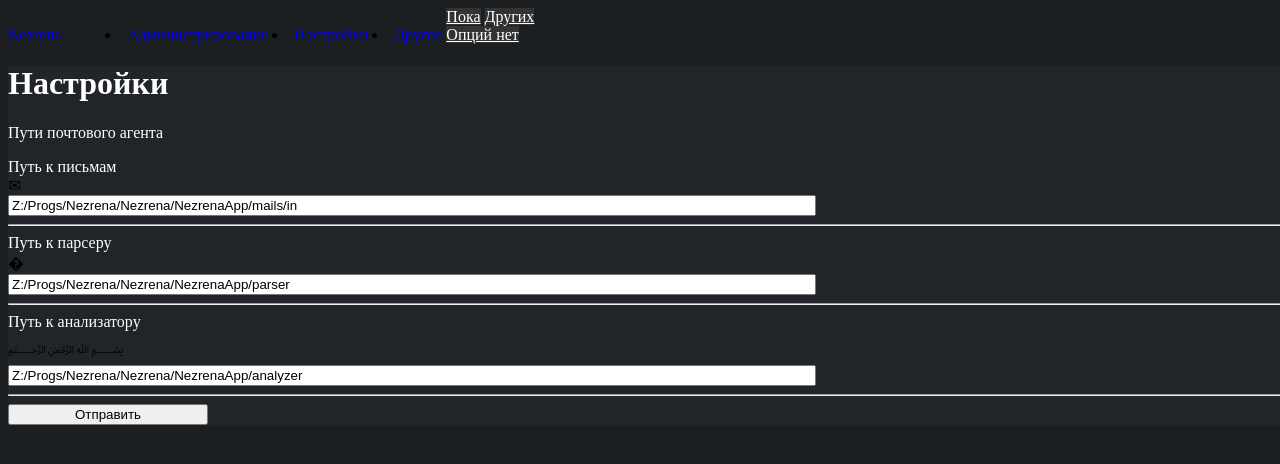
After one commit to Casy7/Nezrena, a Django app: page /settings/ in a window 1280 px wide; the page is wider, and only the part inside the window is pictured. The commit adds this page. Shown: the top 464 px of that part. Run offline with Django 3.2, Linux system fonts and the light colour scheme; some libraries are stand-ins or nearby versions.

Commit message:
Added settings page

```diff
--- a/Nezrena/NezrenaApp/__init__.py
+++ b/Nezrena/NezrenaApp/__init__.py
@@ -0,0 +1 @@
+default_app_config = 'NezrenaApp.apps.IMAPSubscription'
--- /dev/null
+++ b/Nezrena/NezrenaApp/modules/common/settings.json
@@ -0,0 +1,7 @@
+{
+      "paths": {
+            "mails_folder_path": "Z:/Progs/Nezrena/Nezrena/NezrenaApp/mails/in",
+            "text_analyzer_path": "Z:/Progs/Nezrena/Nezrena/NezrenaApp/analyzer",
+            "text_parser_path": "Z:/Progs/Nezrena/Nezrena/NezrenaApp/parser"
+      }
+}
--- /dev/null
+++ b/Nezrena/NezrenaApp/modules/imap_modules/subscribe.py
@@ -0,0 +1,5 @@
+import os
+
+
+os.system("cd Z:/Progs/Nezrena/Nezrena/NezrenaApp/modules/node_modules/MailModule")
+os.system("node Z:/Progs/Nezrena/Nezrena/NezrenaApp/modules/node_modules/MailModule/index.js")
--- a/Nezrena/NezrenaApp/static/css/base.css
+++ b/Nezrena/NezrenaApp/static/css/base.css
@@ -25,6 +25,10 @@ input[type="text"] {
     max-width: 30rem;
 }
 
+p, label {
+    color: white;
+}
+
 /*
 .form-control {
     max-width: 40em;
--- a/Nezrena/NezrenaApp/static/css/form.css
+++ b/Nezrena/NezrenaApp/static/css/form.css
@@ -137,3 +137,21 @@ p.right {
 .required-alert {
     color: orange;
 }
+
+label, p, h1 {
+    color: white;
+}
+
+.long-input {
+	width: 800px;
+	max-width: 800px;
+    max-width: 70rem !important;
+}
+
+.btn {
+    max-width: 200px;
+}
+
+hr {
+    color:#333333;
+}
--- /dev/null
+++ b/Nezrena/NezrenaApp/static/css/settings.css
@@ -0,0 +1,4 @@
+input {
+	width: 100%;
+	max-width: 100%;
+}
--- a/Nezrena/NezrenaApp/templates/base.html
+++ b/Nezrena/NezrenaApp/templates/base.html
@@ -93,7 +93,6 @@
     }
   </style>
   <link href="{% static 'css/base.css'%}" rel="stylesheet">
-  <link href="{% static 'libs/modules/multiselect/jquery.tree-multiselect.css'%}" rel="stylesheet">
   <script src="{% static 'libs/modules/jquery/jquery.js' %}" type="text/javascript"></script>
 </head>
 
@@ -108,6 +107,9 @@
 
           <li class="nav-item">
             <a class="nav-link gray" href="/admin">Администрирование</a>
+          </li>
+          <li class="nav-item">
+            <a class="nav-link gray" href="/settings">Настройки</a>
           </li>
           <li class="nav-item dropdown">
             <a class="nav-link dropdown-toggle" href="#" id="navbarDropdown" role="button" data-bs-toggle="dropdown"
@@ -147,7 +149,6 @@
 
 
 
-<script src="{% static 'libs/modules/tabs/tabs.js' %}"></script>
 
 
 <script src="{% static 'libs/modules/spinner/bootstrap-input-spinner.js' %}"></script>
--- /dev/null
+++ b/Nezrena/NezrenaApp/templates/settings.html
@@ -0,0 +1,52 @@
+{% extends 'base.html' %}
+{% block content %}
+{% load static %}
+<link rel="stylesheet" href="{% static 'css/form.css' %}" />
+<link rel="stylesheet" href="{% static 'css/settings.css' %}" />
+<div>
+
+
+    <div class="card-body">
+        <h1>Настройки</h1>
+        <p>Пути почтового агента</p>
+      <form method="post">
+		{%csrf_token%}
+		<label for="mails_path_settings"></label>
+
+		<label for="basic-url">Путь к письмам</label>
+		<div class="input-group mb-3">
+		  <div class="input-group-prepend">
+			<span class="input-group-text" id="basic-addon3">✉</span>
+		  </div>
+		  <input type="text" class="form-control long-input" name="mails_folder_path" value="{{ settings.paths.mails_folder_path }}">
+		</div>
+		<hr>
+		<label for="basic-url">Путь к парсеру</label>
+		<div class="input-group mb-3">
+		  <div class="input-group-prepend">
+			<span class="input-group-text" id="basic-addon3">�</span>
+		  </div>
+		  <input type="text" class="form-control long-input" name="text_parser_path" value="{{ settings.paths.text_parser_path }}">
+		</div>
+		<hr>
+
+		<label for="basic-url">Путь к анализатору</label>
+		<div class="input-group mb-3">
+		  <div class="input-group-prepend">
+			<span class="input-group-text" id="basic-addon3">﷽</span>
+		  </div>
+		  <input type="text" class="form-control long-input" name="text_analyzer_path" value="{{ settings.paths.text_analyzer_path }}">
+		</div>
+		<hr>
+
+
+		<input type="submit"  class="btn btn-primary" value="Отправить">
+	  </form>
+
+    </div>
+</div>
+
+</div>
+
+
+{% endblock %}
--- a/Nezrena/NezrenaApp/urls.py
+++ b/Nezrena/NezrenaApp/urls.py
@@ -27,6 +27,8 @@ from .views import *
 
 urlpatterns = [
     path("", HomePage.as_view(), name="home"),
+    path("settings/", SettingsPage.as_view(), name="settings"),
+
 ]
 
 urlpatterns += static(settings.MEDIA_URL, document_root=settings.MEDIA_ROOT)
--- a/Nezrena/NezrenaApp/views.py
+++ b/Nezrena/NezrenaApp/views.py
@@ -1,4 +1,5 @@
 import json
+import os
 from django.shortcuts import render
 from django.http import HttpResponse, HttpResponseRedirect
 from django.contrib.auth.mixins import LoginRequiredMixin
@@ -7,6 +8,8 @@ from django import forms
 from json import loads
 from .models import *
 from datetime import date, timedelta, datetime
+
+
 
 
 def base_context(request, **args):
@@ -26,4 +29,52 @@ def base_context(request, **args):
 class HomePage(View):
     def get(self, request):
         context = base_context(request, title='Home')
+
+        context["mails"] = []
+        for mail in os.listdir("Z:/Progs/Nezrena/Nezrena/NezrenaApp/modules/node_modules/MailModule/mail/in"):
+            mail_content = ""
+            with open("Z:/Progs/Nezrena/Nezrena/NezrenaApp/modules/node_modules/MailModule/mail/in/"+mail+"/mail.json", "r", encoding="UTF8") as mail:
+                mail_content = mail.read()
+            try:
+                json_content = json.loads(mail_content)['messageHtml']
+            except:
+                json_content = json.loads(mail_content)['message']
+            context['mails'].append(json_content)
         return render(request, "home.html", context)
+
+
+
+class SettingsPage(View):
+    def get(self, request):
+        context = base_context(request, title='Home')
+        settings_txt = ""
+        with open("./NezrenaApp/modules/common/settings.json", "r", encoding="UTF8") as mail:
+                settings_txt = mail.read()
+
+        context["settings"] = json.loads(settings_txt)
+
+        return render(request, "settings.html", context)
+
+    def post(self, request):
+        form_data = request.POST
+        context = base_context(request, title='Home')
+        mails_folder_path = form_data['mails_folder_path']
+        text_analyzer_path = form_data['text_analyzer_path']
+        text_parser_path = form_data['text_parser_path']
+        settings_txt = ""
+        with open("./NezrenaApp/modules/common/settings.json", "r", encoding="UTF8") as mail:
+                settings_txt = mail.read()
+
+        context["settings"] = json.loads(settings_txt)
+
+        settings_json = {
+            "paths": {
+                "mails_folder_path": mails_folder_path,
+                "text_analyzer_path" : text_analyzer_path,
+			    "text_parser_path" : text_parser_path
+            }
+        }
+
+        json.dump(settings_json, open("./NezrenaApp/modules/common/settings.json", "w"), indent = 6)
+
+        return HttpResponseRedirect('./')
--- a/Nezrena/NezrenaProject/settings.py
+++ b/Nezrena/NezrenaProject/settings.py
@@ -121,7 +121,11 @@ USE_TZ = True
 # https://docs.djangoproject.com/en/3.2/howto/static-files/
 
 STATIC_URL = '/static/'
-
+STATICFILES_DIRS = (
+    os.path.join(BASE_DIR, './NezrenaApp/static'),
+    # This defines a prefix so the url paths will become `/static/node_modules/...`
+    ('node_modules', os.path.join(BASE_DIR, './NezrenaApp/modules/node_modules/')),
+)
 # Default primary key field type
 # https://docs.djangoproject.com/en/3.2/ref/settings/#default-auto-field
 
```
Also changed, not shown: Nezrena/NezrenaApp/apps.py (+9 -0 lines), Nezrena/NezrenaApp/modules/common/classes.py (added, +15 -0 lines), Nezrena/NezrenaApp/modules/common/functions.py (added, +10 -0 lines), Nezrena/NezrenaApp/modules/imap_modules/imap_subscription.py (added, +16 -0 lines), Nezrena/NezrenaApp/static/css/home.css (+10 -0 lines), Nezrena/NezrenaApp/templates/home.html (+12 -0 lines), 1 other file.
